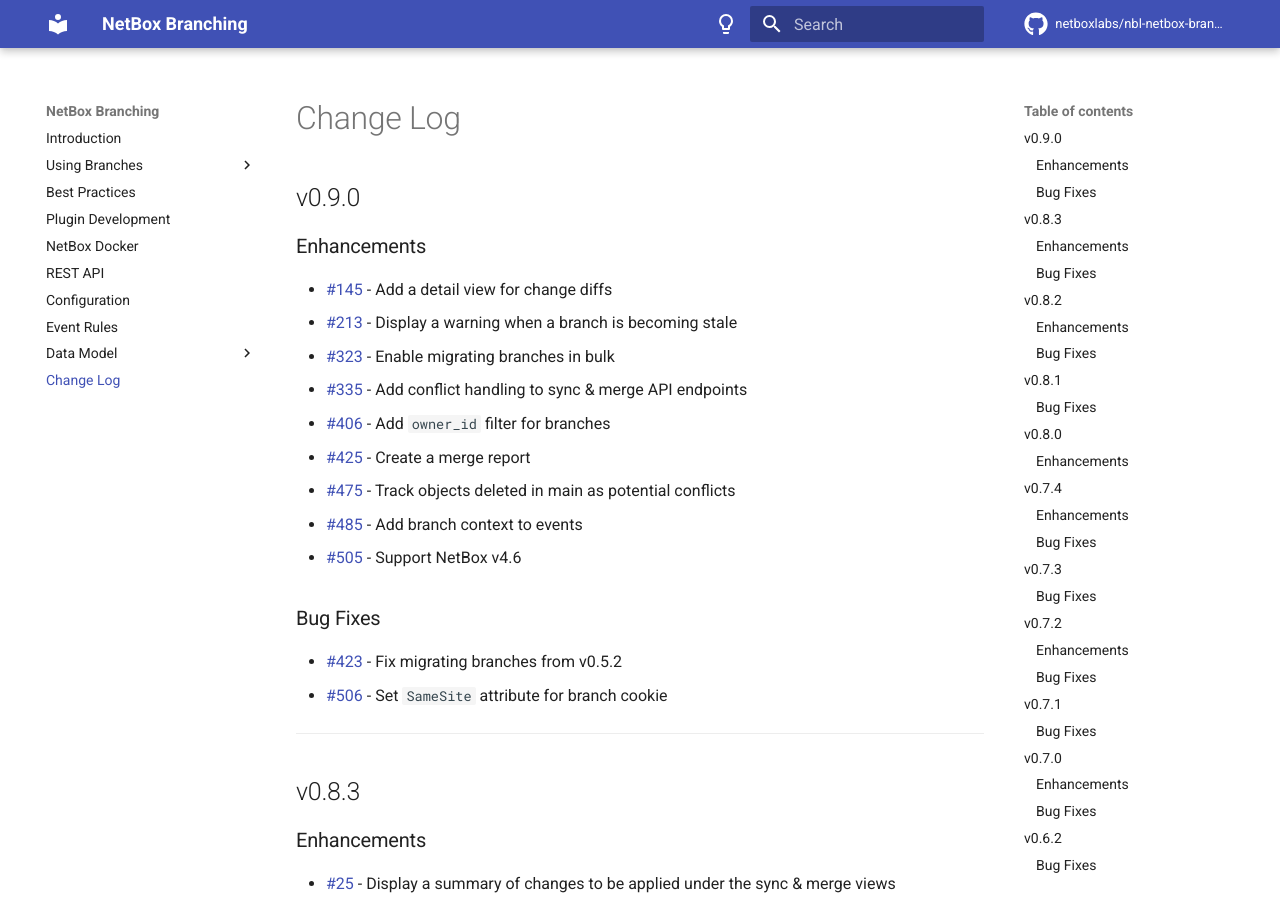
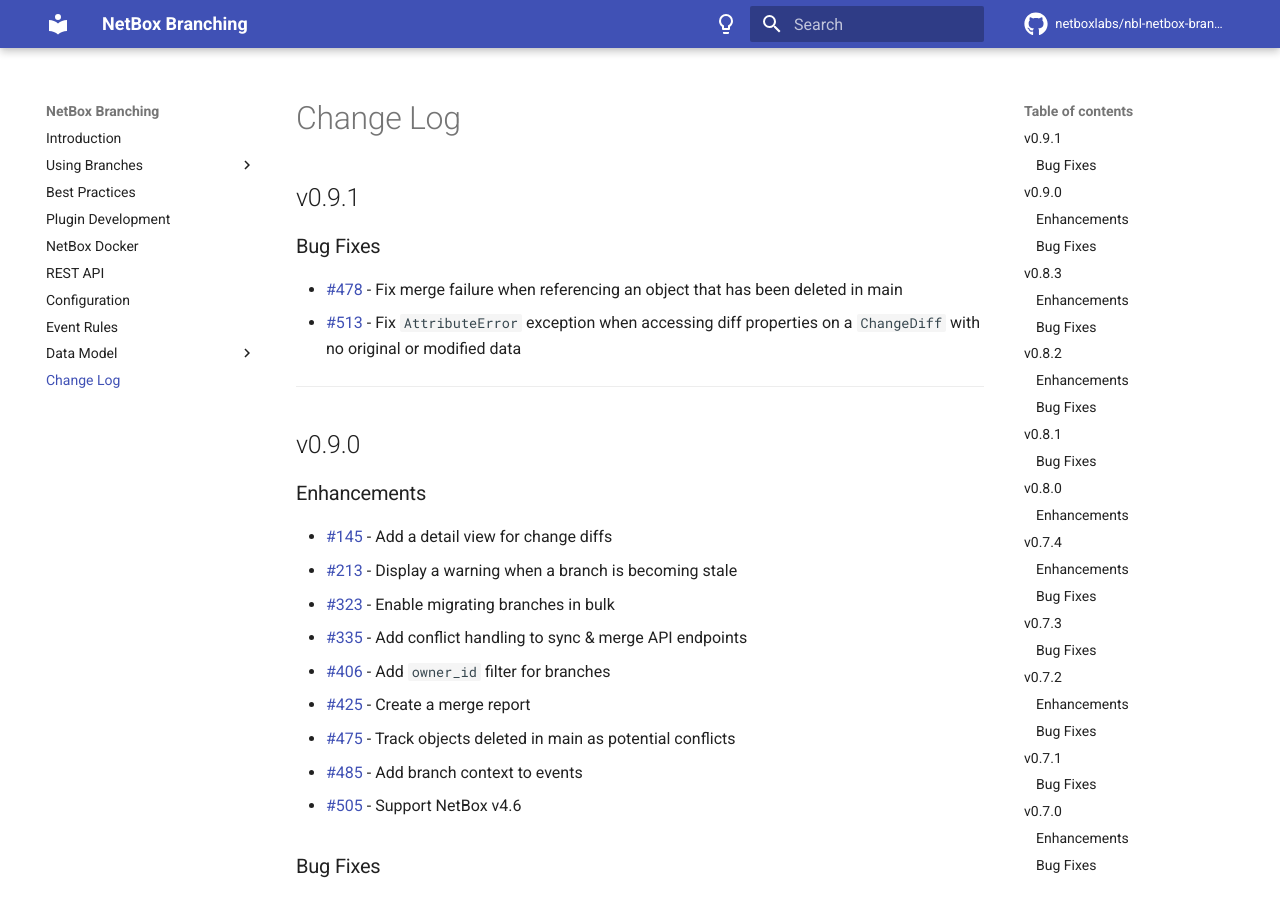
Before and after one commit to netboxlabs/netbox-branching, an MkDocs documentation site: the page built from docs/changelog.md, in a window 1280 px wide and 900 px high. Built offline with MkDocs 1.6.1 and Material for MkDocs 9.7.7, drawn with Linux system fonts in a browser that asks for light colours; comment, search, counter and statistics services are not loaded.

Commit message:
v0.9.1 (#518)

```diff
--- a/docs/changelog.md
+++ b/docs/changelog.md
@@ -1,4 +1,13 @@
 # Change Log
+
+## v0.9.1
+
+### Bug Fixes
+
+* [#478](https://github.com/netboxlabs/netbox-branching/issues/478) - Fix merge failure when referencing an object that has been deleted in main
+* [#513](https://github.com/netboxlabs/netbox-branching/issues/513) - Fix `AttributeError` exception when accessing diff properties on a `ChangeDiff` with no original or modified data
+
+---
 
 ## v0.9.0
 
--- a/netbox_branching/__init__.py
+++ b/netbox_branching/__init__.py
@@ -12,7 +12,7 @@
     name = 'netbox_branching'
     verbose_name = 'NetBox Branching'
     description = 'A git-like branching implementation for NetBox'
-    version = '0.9.0'
+    version = '0.9.1'
     base_url = 'branching'
     # Remember to update COMPATIBILITY.md when modifying the minimum/maximum supported NetBox versions.
     min_version = '4.4.1'
--- a/pyproject.toml
+++ b/pyproject.toml
@@ -1,6 +1,6 @@
 [project]
 name = "netboxlabs-netbox-branching"
-version = "0.9.0"
+version = "0.9.1"
 description = "A git-like branching implementation for NetBox"
 readme = "README.md"
 requires-python = ">=3.10"
```
Also changed, not shown: COMPATIBILITY.md (+2 -1 lines).
